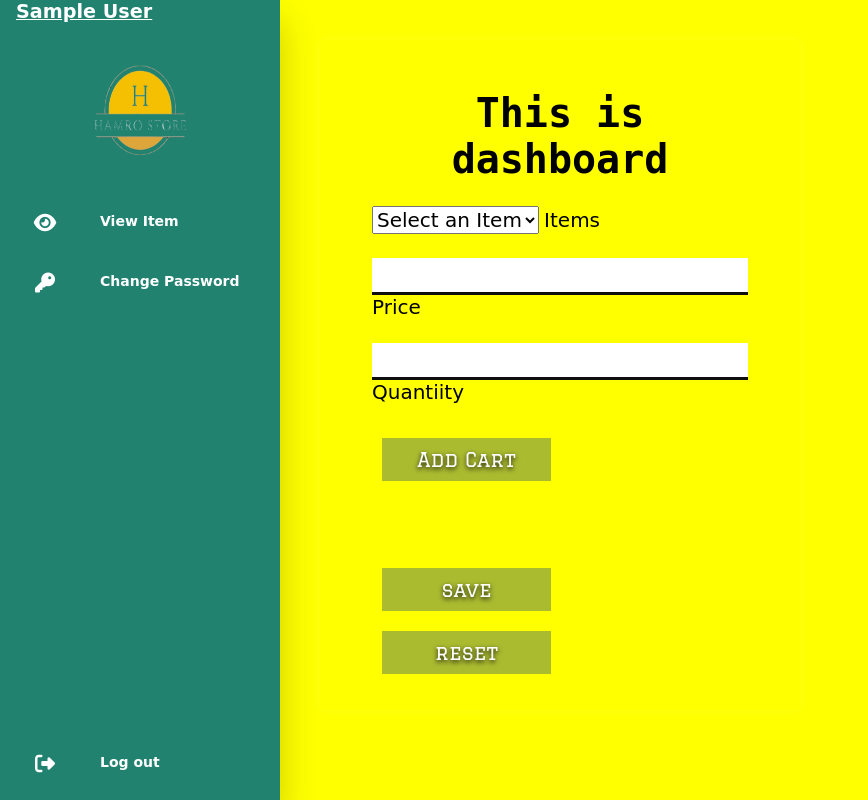
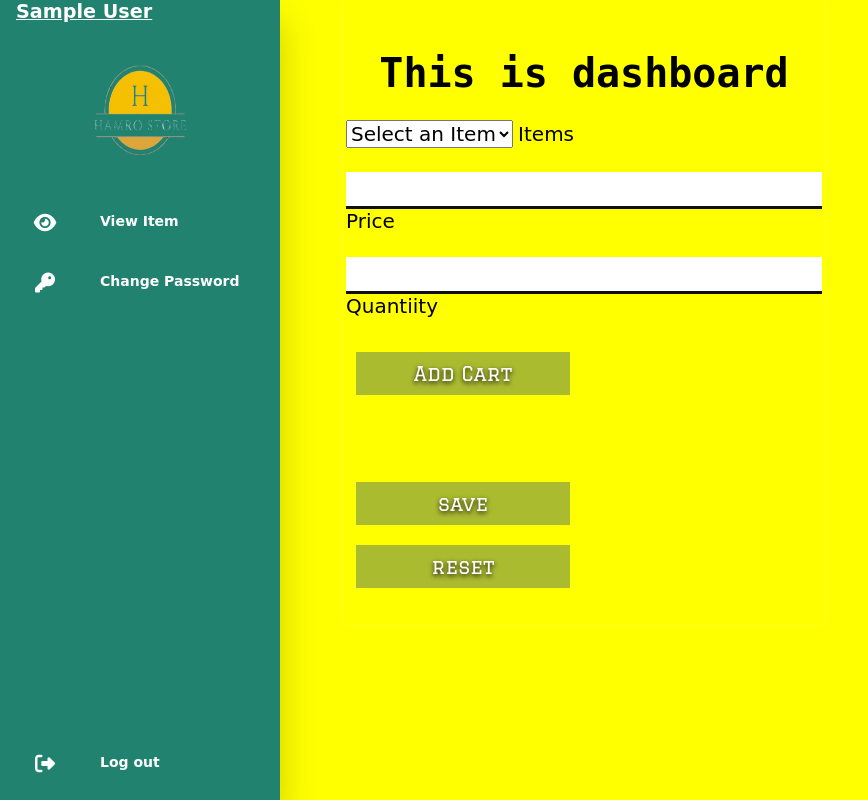
Before and after one commit to sujalsedhai/Billing-system, a PHP site: page /format/dashboard3.php in a window 1280 px wide. Shown: the whole page, without its empty margins (0-868 px from the left). Run offline with PHP 8.4, Linux system fonts and the light colour scheme; the visitor is signed in with stand-in values (Sample User, id 1); data that the repository does not hold is empty; some web fonts are replaced.

Commit message:
bulk commit

```diff
--- a/css/order.css
+++ b/css/order.css
@@ -26,14 +26,13 @@
 
       .hero {
         position: static;
-        padding: 40px 40px;
         /* margin-top: 4rem; */
         justify-content: right;
         display: flex;
         font-family: "Courier New", Courier, monospace;
       }
       .dashboard{
-        padding: 0 50px;
+margin-left: 4rem;
         width: 60vh;
         border: 2px solid yellow;
         border-radius: 5px;
--- a/format/dashboard3.php
+++ b/format/dashboard3.php
@@ -99,7 +99,7 @@
 
 
                             <div class="inputBox">
-                                <input type="number" name="quantiity" id="quantiity" />
+                                <input type="number" name="quantiity" id="quantiity" min="1"/>
                                 <span>Quantiity</span>
                             </div>
                             <div class="inputBox">
--- a/format/manage.item.php
+++ b/format/manage.item.php
@@ -89,7 +89,7 @@
 
         echo "<script>
             alert('There is no Item. Please insert the data first');
-            window.location.href='dashboard2.php';
+            window.location.href='dashboard3.php';
         </script>";
     }
 
```
